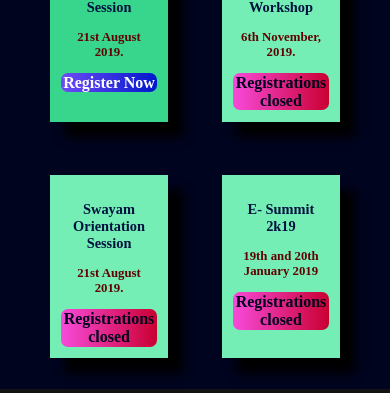
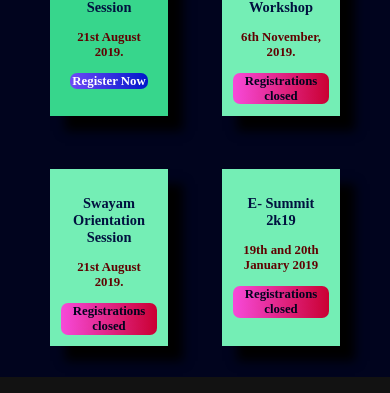
Before and after one commit to swayam-ecell-vce/website, a React (Create React App) app: page /events in a window 390 px wide. Shown: the part 255-648 px from the top of the page. Built offline with nearby package versions, Linux system fonts and the light colour scheme; a web font is replaced by a local one.

Commit message:
events page restructuring

```diff
--- a/src/Components/homeComponent.js
+++ b/src/Components/homeComponent.js
@@ -143,7 +143,6 @@
 			</div>
 		</div>
 		</div>
-		{/*test code for the photo collage */}
 
 			<div className='home-div-numb-title'>
 				Swayam in Numbers
--- a/src/Stylesheets/Events.css
+++ b/src/Stylesheets/Events.css
@@ -134,20 +134,11 @@
     .ev-p-title{
         font-size: 1.5em;
     }
+    .ev-p-btn
+    {
+        font-size: 1em;
+    }
 
-}
-
-@media (max-width: 500px){
-    .ev-div-card{
-        max-width: 75%;
-        margin: 7%;
-    }
-    .ev-p-title{
-        font-size: 1.1em;
-    }
-    .ev-p-info{
-        font-size: 0.9em;
-    }
 }
 
 @media (max-width: 500px){
@@ -165,4 +156,34 @@
     {
         font-size: 0.8em;
     }
+    .ev-p-btn
+    {
+        font-size: 0.8em;
+    }
 }
+
+@media (max-width: 380px)
+{
+    .ev-p-btn
+    {
+        font-size: 0.6em;
+    }
+}
+
+@media (max-width: 280px)
+{
+    .ev-p-btn
+    {
+        font-size: 0.4em;
+    }
+    .ev-p-title{
+        font-size: 0.70em;
+    }
+    .ev-p-info{
+        font-size: 0.4em;
+    }
+    .ev-p-date
+    {
+        font-size: 0.6em;
+    }
+}
```
